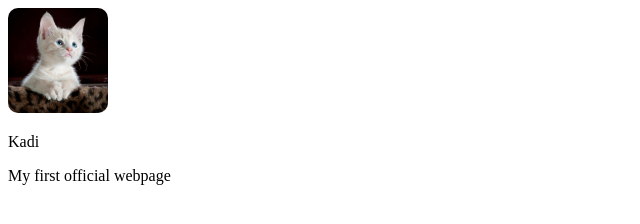
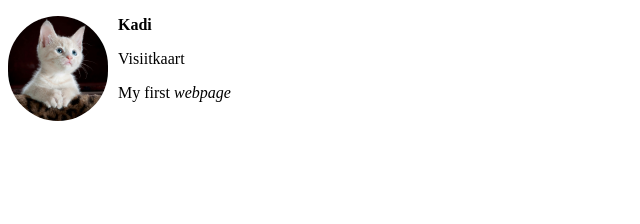
Before and after one commit to kadivo/cheatsheet_html_css, a plain HTML site: page index.html in a window 1280 px wide. Shown: the whole page, without its empty margins (0-640 px from the left). Drawn offline with Linux system fonts and the light colour scheme.

Commit message:
lisasin css faili

```diff
--- /dev/null
+++ b/css/style.css
@@ -0,0 +1,10 @@
+img {
+    width: 100px;
+    border-radius: 50px;
+    float: left;
+    margin-right: 10px;
+  }
+
+  .username {
+    font-weight: bold;
+  }
--- a/index.html
+++ b/index.html
@@ -1,17 +1,18 @@
 <!DOCTYPE html>
-  <html>
+<html lang="en">
   <head>
+    <meta charset="UTF-8" />
+    <meta name="viewport" content="width=device-width, initial-scale=1.0" />
+    <meta name="description" content="HTML, CSS" />
+    <meta name="keywords" content="HTML, CSS, CheatSheet" />
     <title>CheatSheet HTML CSS</title>
-        <style>
-            img {
-                width: 100px;
-                border-radius: 10px;
-            }
-        </style>
+    <link rel="stylesheet" href="css/style.css" />
   </head>
+
   <body>
-        <img src="/images/catpix.jpg" alt="cream coloured kitten">
-        <p>Kadi</p>
-        <p>My first official webpage</p>
+    <img src="/images/catpix.jpg" alt="cream coloured kitten" />
+    <p class="username">Kadi</p>
+    <p>Visiitkaart</p>
+    <p>My first <em>webpage</em></p>
   </body>
 </html>
```
Lines whose indentation alone changed are shown as unchanged.
